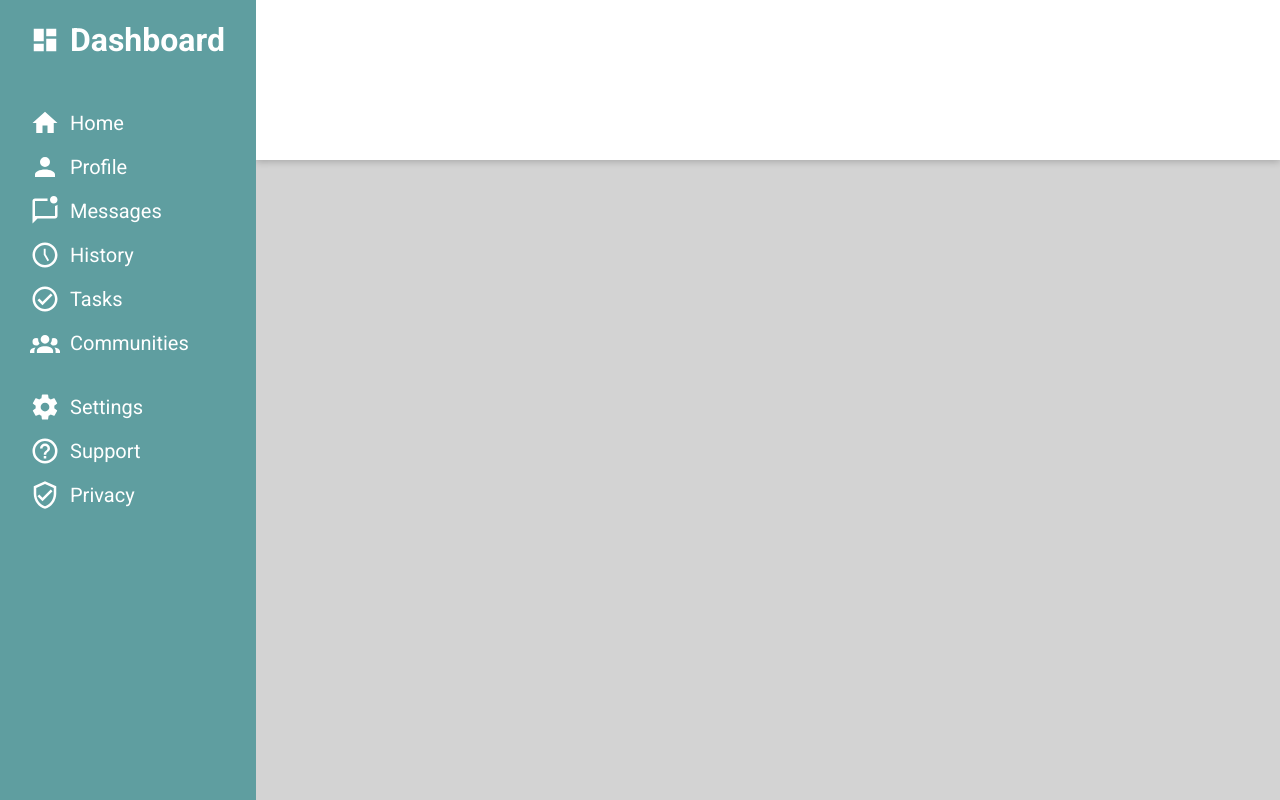
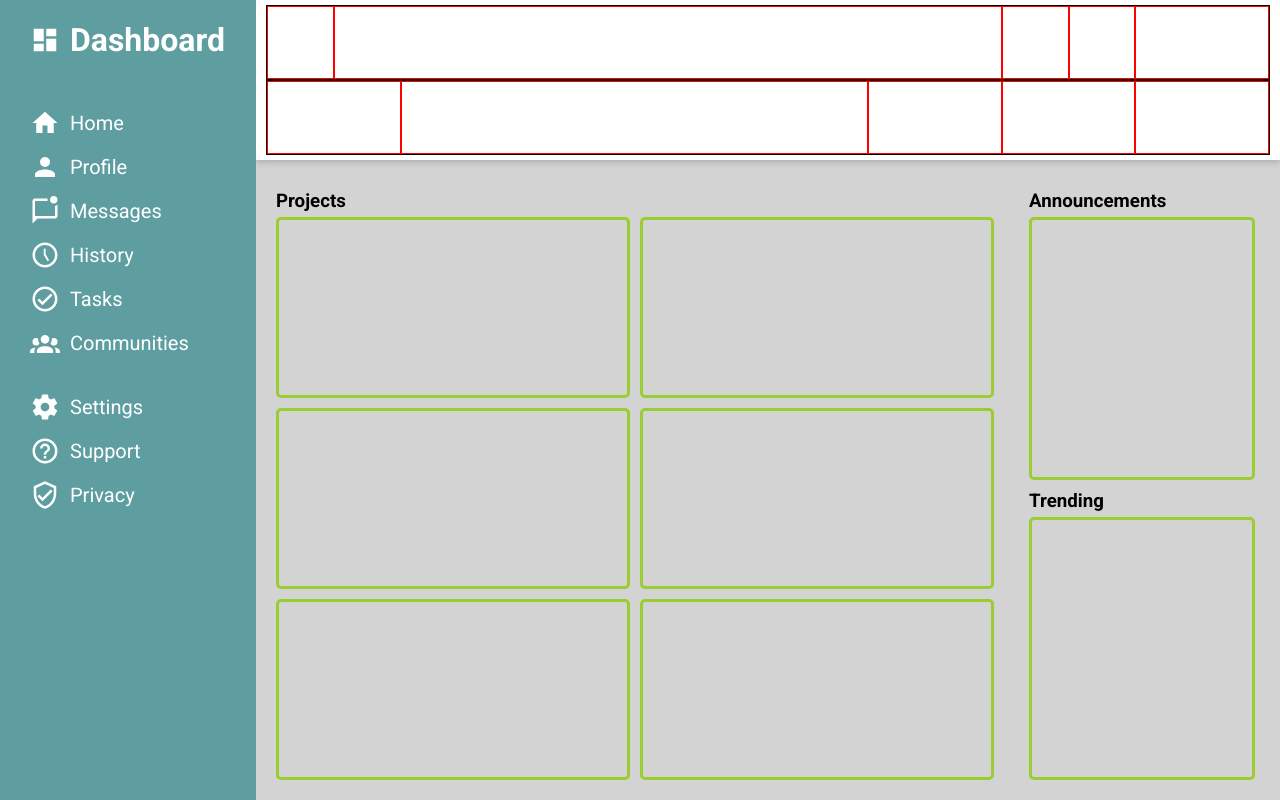
Before and after one commit to andrew-erasmus/admin-dashboard, a plain HTML site: page index.html in a window 1280 px wide. Drawn offline with Linux system fonts and the light colour scheme.

Commit message:
Add layouts for header and dashboard sections

```diff
--- a/index.html
+++ b/index.html
@@ -10,8 +10,47 @@
 
 <body>
   <div id="grid-container">
-    <div id="dashboard"></div>
-    <div id="header"></div>
+    <div id="dashboard">
+      <div id="left-grid-container">
+        <div id="projects">
+          <h3>Projects</h3>
+          <div id="project-cards">
+            <div class="card"></div>
+            <div class="card"></div>
+            <div class="card"></div>
+            <div class="card"></div>
+            <div class="card"></div>
+            <div class="card"></div>
+          </div>
+        </div>
+      </div>
+      <div id="right-grid-container">
+        <div id="announcements">
+          <h3>Announcements</h3>
+          <div id="project-cards" class="card"></div>
+        </div>
+        <div id="trending">
+          <h3>Trending</h3>
+          <div id="project-cards" class="card"></div>
+        </div>
+      </div>
+    </div>
+    <div id="header">
+      <div id="top-row">
+        <div id="search-icon"></div>
+        <div id="search-bar"></div>
+        <div id="notifications"></div>
+        <div id="profile-picture"></div>
+        <div id="profile-name"></div>
+      </div>
+      <div id="bottom-row">
+        <div id="display-icon"></div>
+        <div id="information"></div>
+        <div id="new-button"></div>
+        <div id="upload-button"></div>
+        <div id="share"></div>
+      </div>
+    </div>
     <div id="sidebar">
       <div id="sidebar-heading">
         <div>
--- a/styles.css
+++ b/styles.css
@@ -69,12 +69,6 @@ body {
   margin: 10px;
 }
 
-/* img {
-    height: 40px;
-    width: auto;
-    color: white;
-} */
-
 #sidebar-heading>div>svg {
   fill: white;
   height: 30px;
@@ -98,3 +92,71 @@ svg {
 #admin>div {
   display: flex;
 }
+
+#header{
+  display: grid;
+  padding-left: 10px;
+  padding-top: 5px;
+  padding-right: 10px;
+  padding-bottom: 5px;
+  grid-template-rows: 50% 50%;
+  grid-template-columns: 100%;
+}
+
+#top-row{
+  display: grid;
+  grid-template-rows: 100%;
+  grid-template-columns: 1fr 10fr 1fr 1fr 2fr;
+}
+
+#bottom-row{
+  display: grid;
+  grid-template-rows: 100%;
+  grid-template-columns: 2fr 7fr 2fr 2fr 2fr;
+}
+
+#header > div {
+  border: solid black 1px;
+}
+
+#header > div > div {
+  border: solid red 1px;
+}
+
+#dashboard {
+  display: grid;
+  padding: 20px;
+  grid-template-columns: 75% 25%;
+  column-gap: 15px;
+}
+
+#left-grid-container, #right-grid-container {
+  display: grid;
+}
+
+#projects, #announcements, #trending {
+  padding-top: 10px;
+  padding-right: 20px;
+  display: flex;
+  flex-direction: column;
+  gap: 5px;
+}
+
+h3 {
+  margin: 0;
+}
+
+.card, .section {
+  border-radius: 5px;
+  border: solid yellowgreen 3px;
+  flex: 1;
+}
+
+#project-cards {
+  display: grid;
+  grid-template-rows: 1fr 1fr 1fr;
+  grid-template-columns: 1fr 1fr;
+  row-gap: 10px;
+  column-gap: 10px;
+  flex: 1;
+}
```
